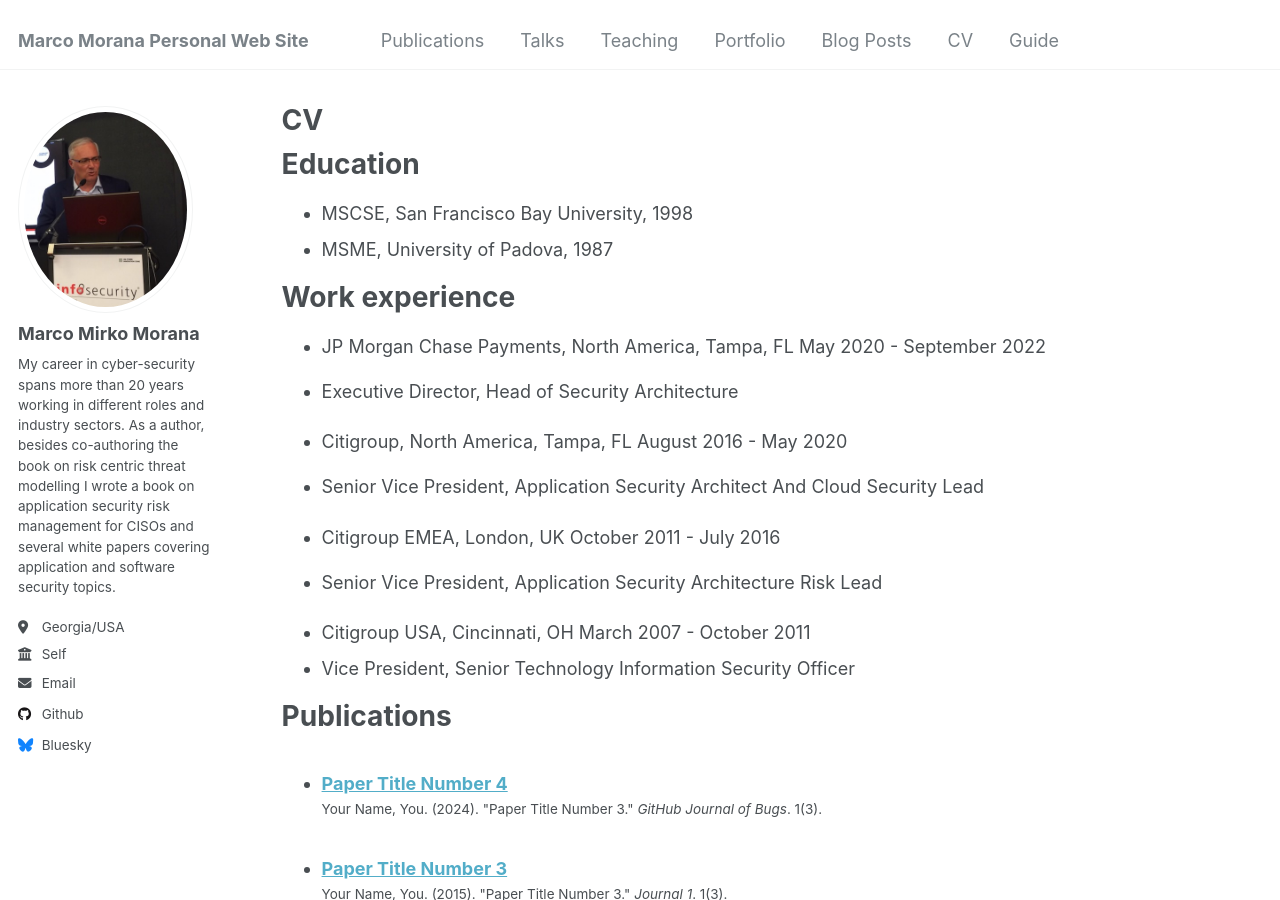
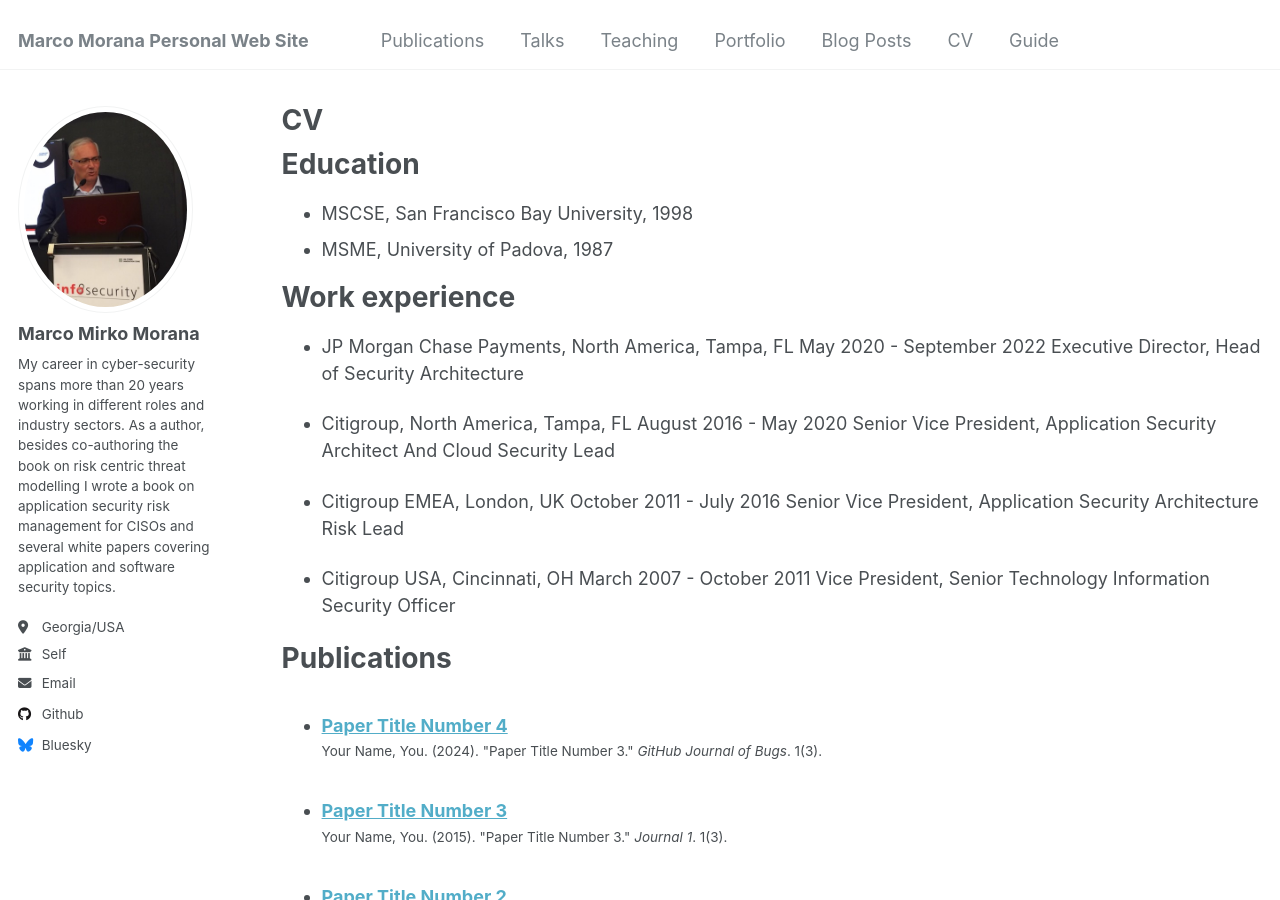
Before and after one commit to mmorana1/marcom, a Jekyll site: the page built from _pages/cv.md, in a window 1280 px wide and 900 px high. Built offline with Jekyll 4.4.1, drawn with Linux system fonts in a browser that asks for light colours.

Commit message:
Update cv.md

```diff
--- a/_pages/cv.md
+++ b/_pages/cv.md
@@ -18,16 +18,16 @@ Work experience
 ======
 
 * JP Morgan Chase Payments, North America, Tampa, FL 	May 2020 - September 2022
-*   Executive Director, Head of Security Architecture
+  Executive Director, Head of Security Architecture
 
 * Citigroup, North America, Tampa, FL 	August 2016 - May 2020
-*   Senior Vice President, Application Security Architect And Cloud Security Lead
+  Senior Vice President, Application Security Architect And Cloud Security Lead
 
 * Citigroup EMEA, London, UK 	October 2011 - July 2016
-*   Senior Vice President, Application Security Architecture Risk Lead
+  Senior Vice President, Application Security Architecture Risk Lead
 
 * Citigroup USA, Cincinnati, OH 	March 2007 - October 2011
-*   Vice President, Senior Technology Information Security Officer
+  Vice President, Senior Technology Information Security Officer
 
 Publications
 ======
```
